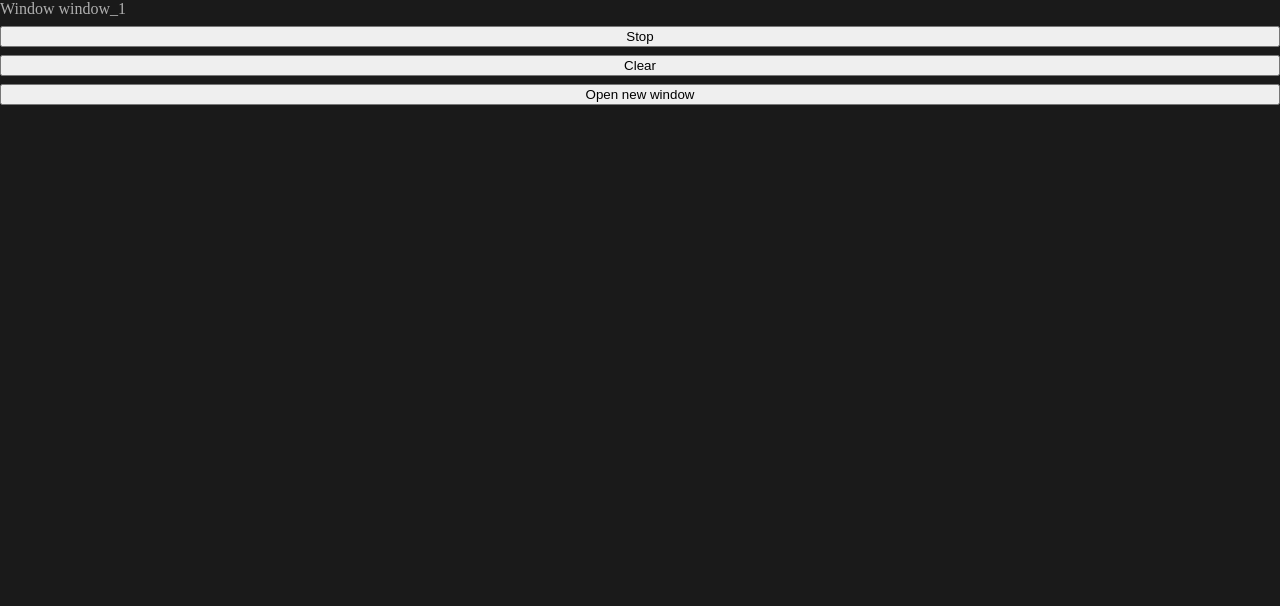
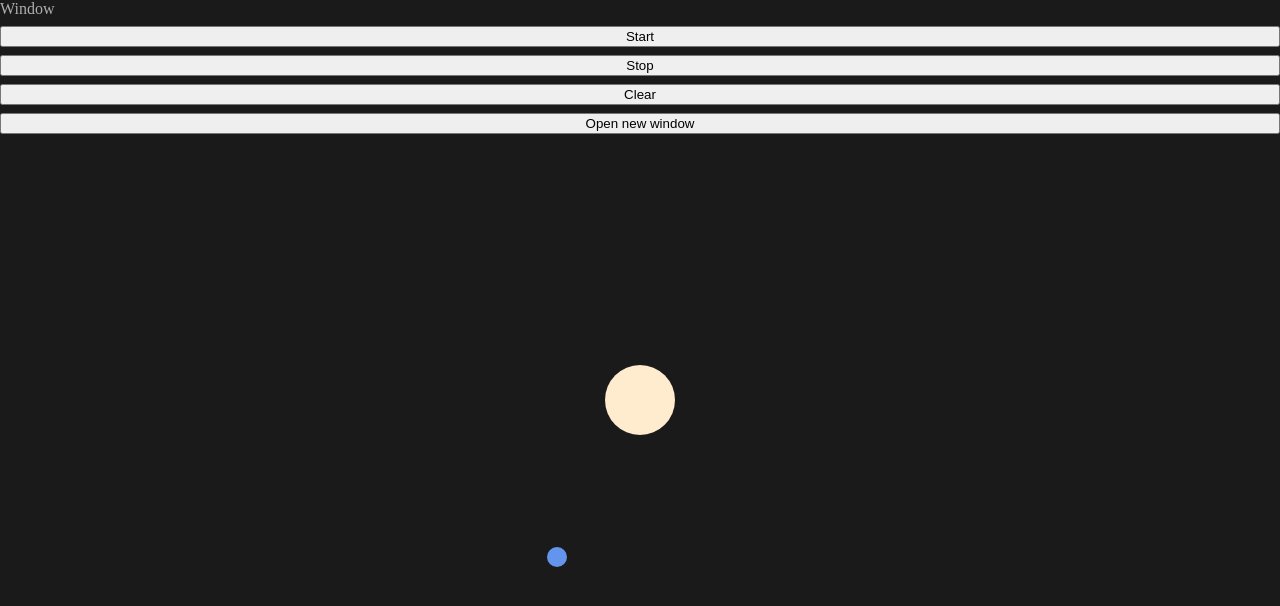
Before and after one commit to glowlh/broadcast-windows, a React (Vite) app: page / in a window 1280 px wide. Shown: the top 606 px of the page. Built offline with nearby package versions, Linux system fonts and the light colour scheme.

Commit message:
feat: add Path class for calculating moving by path

```diff
--- a/src/App.tsx
+++ b/src/App.tsx
@@ -1,21 +1,56 @@
-import { useState } from 'react'
-import { Box } from "./styles.ts";
+import {useState, useRef, useEffect} from 'react'
+import {Box, Particle, PortalBox} from "./styles.ts";
 import { WindowObserver } from './WindowObserver';
+import { Path as IPath } from "./types.ts";
+import {Path} from "./Path";
 const wo = new WindowObserver();
 
 function App() {
-  const [count, setCount] = useState(0);
+  const [portalPosition, setPortalPosition] = useState<DOMRect>(null);
+  const [path, setPath] = useState<IPath>();
+  const portalRef = useRef(null);
 
   const handleOpenNewWindow = (event) => {
     window.open('/', `window ${self.crypto.randomUUID()}`, 'width=600,height=400');
   }
 
+  useEffect(() => {
+    if (portalRef?.current) {
+      const position: DOMRect = portalRef.current.getBoundingClientRect();
+      setPortalPosition(position);
+
+      const nextPath = new Path({
+        portalPosition: position,
+        windowParams: wo.getWindowParamsFromStore(),
+        anotherWindowParams: wo.getAnotherWindowParamsFromStore(),
+        isMain: wo.isMain(),
+      });
+      const to = nextPath.getIntersectionPoint();
+      const from = {
+        x: position.x,
+        y: position.y,
+      };
+
+      setPath({
+        from,
+        to,
+      });
+    }
+  }, []);
+
   return (
     <Box>
       Window {wo.id}
+      <button onClick={() => wo.start()}>Start</button>
       <button onClick={() => wo.stop()}>Stop</button>
       <button onClick={() => wo.clear()}>Clear</button>
       <button onClick={handleOpenNewWindow}>Open new window</button>
+
+      <Particle
+        from={{ x: path?.from?.x, y: path?.from?.y }}
+        to={{ x: path?.to?.x, y: path?.to?.y }}
+      />
+      <PortalBox ref={portalRef} />
     </Box>
   );
 }
--- /dev/null
+++ b/src/Path/Path.ts
@@ -0,0 +1,92 @@
+import {WindowParams, Path as IPath, AnimationParams} from "../types.ts";
+
+export class Path {
+  private _pX;
+  private _pY;
+  private _window: WindowParams | null;
+  private _anotherWindow: WindowParams | null;
+  private _isMain: boolean = false;
+
+  constructor(props: {
+    portalPosition: DOMRect,
+    windowParams: WindowParams | null,
+    anotherWindowParams: WindowParams | null,
+    isMain: boolean,
+  }) {
+    const {
+      portalPosition,
+      windowParams,
+      anotherWindowParams,
+      isMain,
+    } = props;
+
+    const { x, y} = portalPosition;
+    this._pX = x;
+    this._pY = y;
+    this._window = windowParams;
+    this._anotherWindow = anotherWindowParams;
+    this._isMain = isMain;
+  }
+
+  private _calcScreenPortalPath(): IPath | null {
+    if (!this._window || !this._anotherWindow) {
+      return null;
+    }
+
+    if (this._isMain) {
+      return {
+        from: {
+          x: this._pX + this._window.x,
+          y: this._pY + this._window.y,
+        },
+        to: {
+          x: this._pX + this._anotherWindow.x,
+          y: this._pY + this._anotherWindow.y,
+        },
+      };
+    }
+
+    return {
+      from: {
+        x: this._pX + this._anotherWindow.x,
+        y: this._pY + this._anotherWindow.y,
+      },
+      to: {
+        x: this._pX + this._window.x,
+        y: this._pY + this._window.y,
+      },
+    };
+  }
+
+  private _calcScreenIntersectionPoint(): AnimationParams | null {
+    const path = this._calcScreenPortalPath();
+    if (!path || !this._window) {
+      return null;
+    }
+
+    const { from, to } = path;
+
+    if (this._isMain) {
+      return {
+        x: this._window.x,
+        y: (to.y - from.y) * (this._window.x - from.x) / (to.x - from.x) + from.y,
+      };
+    }
+
+    return null;
+  }
+
+  getIntersectionPoint(): AnimationParams | null {
+    const coords = this._calcScreenIntersectionPoint();
+    if (!coords || !this._window) {
+      return null;
+    }
+
+    const { x, y } = coords;
+
+    return {
+      x: x + this._window.x,
+      y: y + this._window.y,
+    };
+  }
+}
--- /dev/null
+++ b/src/Path/index.ts
@@ -0,0 +1 @@
+export * from './Path.ts';
--- a/src/WindowObserver/WindowObserver.ts
+++ b/src/WindowObserver/WindowObserver.ts
@@ -1,3 +1,5 @@
+import {WindowParams} from "../types.ts";
+
 const STORAGE_WINDOWS_PARAMS_NAME = 'WINDOWS';
 const STORAGE_WINDOWS_COUNT_NAME = 'COUNT';
 
@@ -7,21 +9,22 @@ export class WindowObserver {
   private _count;
 
   public id;
+  public index;
 
   constructor() {
-    this._init();
+    // this._init();
   }
 
-  _init() {
+  private _init() {
     this._interval = setInterval(this._store.bind(this), 1000);
     this._count = parseInt(localStorage.getItem(STORAGE_WINDOWS_COUNT_NAME), 10) || 0;
     this._count++;
     this.id = `window_${this._count}`;
+    this.index = this._count;
 
     localStorage.setItem(STORAGE_WINDOWS_COUNT_NAME, this._count);
 
     window.addEventListener('beforeunload', () => {
-      console.log('unload');
       this._count = localStorage.getItem(STORAGE_WINDOWS_COUNT_NAME) || 0;
       this._count = this._count - 1 < 0 ? 0 : this._count - 1;
       localStorage.setItem(STORAGE_WINDOWS_COUNT_NAME, this._count);
@@ -33,14 +36,14 @@ export class WindowObserver {
     });
   }
 
-  _isEqualParams(currentParams, storedParams) {
+  private  _isEqualParams(currentParams, storedParams) {
     return currentParams.x === storedParams.x &&
       currentParams.y === storedParams.y &&
       currentParams.width === storedParams.width &&
       currentParams.height === storedParams.height;
   }
 
-  _store() {
+  private  _store() {
     const windowParams = this._getWindowParams();
 
     const storedParams = localStorage.getItem(STORAGE_WINDOWS_PARAMS_NAME);
@@ -74,7 +77,7 @@ export class WindowObserver {
     localStorage.setItem(STORAGE_WINDOWS_PARAMS_NAME, JSON.stringify(nextStoredParams));
   }
 
-  _getWindowParams() {
+  private  _getWindowParams(): WindowParams {
     return {
       x: window.screenLeft,
       y: window.screenTop,
@@ -83,13 +86,67 @@ export class WindowObserver {
     };
   }
 
+  private _getParsedWindowParams() {
+    const storedParams = localStorage.getItem(STORAGE_WINDOWS_PARAMS_NAME);
+    return JSON.parse(storedParams);
+  }
+
   stop() {
     console.info('--stop--');
     clearInterval(this._interval);
+  }
+
+  start() {
+    this._init();
   }
 
   clear() {
     console.info('--clear--');
     localStorage.clear();
   }
+
+  getWindowParamsFromStore(): WindowParams | null {
+    const parsedStoredParams = this._getParsedWindowParams() || {};
+
+    return parsedStoredParams[this.id] || null;
+  }
+
+  getAnotherWindowParamsFromStore(): WindowParams | null {
+    const parsedStoredParams = this._getParsedWindowParams();
+    let anotherWindowParams = null;
+
+    if (!parsedStoredParams) {
+      return null;
+    }
+
+    Object.keys(parsedStoredParams).some((key) => {
+      if (key !== this.id) {
+        anotherWindowParams = parsedStoredParams[key];
+        return true;
+      }
+
+      return false;
+    });
+
+    return anotherWindowParams;
+  }
+
+  isMain() {
+    const parsedStoredParams = this._getParsedWindowParams();
+
+    if (!parsedStoredParams) {
+      return false;
+    }
+
+    let min = 0;
+    let minObj: unknown = {};
+
+    Object.entries(parsedStoredParams).map(([key, val]) => {
+      if (val.index <= min) {
+        minObj = val;
+      }
+    });
+
+    return minObj.id === this.id;
+  }
 }
--- a/src/styles.ts
+++ b/src/styles.ts
@@ -1,4 +1,5 @@
-import styled, {createGlobalStyle} from "styled-components";
+import styled, {createGlobalStyle, css, keyframes} from "styled-components";
+import {AnimationParams, Path} from "./types.ts";
 
 export const Box = styled.div`
     background: #1a1a1a;
@@ -12,7 +13,47 @@ export const Box = styled.div`
     display: flex;
     flex-direction: column;
     gap: 8px;
+    position: relative;
 `;
+
+export const PortalBox = styled.div`
+    width: 70px;
+    height: 70px;
+    position: absolute;
+    top: 50%;
+    left: 50%;
+    transform: translate(-50%, -50%);
+    background: blanchedalmond;
+    border-radius: 50%;
+`;
+
+
+
+export const animationMoving = (from: AnimationParams, to: AnimationParams) => {
+  const animation = keyframes`
+    0% {
+        left: ${from.x || 0}px;
+        top: ${from.x || 0}px;
+    }
+    100% {
+        left: ${to.x || 0}px;
+        top: ${to.x || 0}px;
+    }
+`;
+
+  return css`${animation} 5s linear infinite`;
+}
+
+
+
+export const Particle = styled.div<Path>`
+    position: absolute;
+    width: 20px;
+    height: 20px;
+    background: cornflowerblue;
+    border-radius: 50%;
+    animation: ${({ from, to }) => animationMoving(from, to)};
+`
 
 export const GlobalStyles = createGlobalStyle`
     html,
--- /dev/null
+++ b/src/types.ts
@@ -0,0 +1,16 @@
+export interface AnimationParams {
+  x: number;
+  y: number;
+}
+
+export interface Path {
+  from: AnimationParams;
+  to: AnimationParams;
+}
+
+export interface WindowParams {
+  x: number;
+  y: number;
+  width: number;
+  height: number;
+}
```
